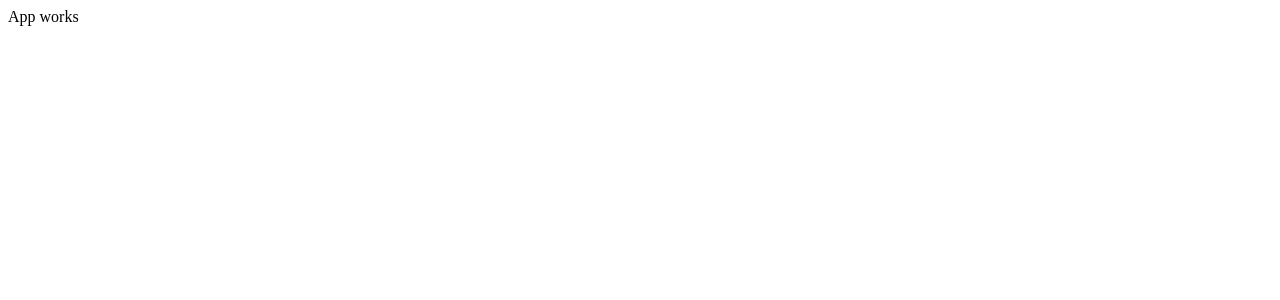
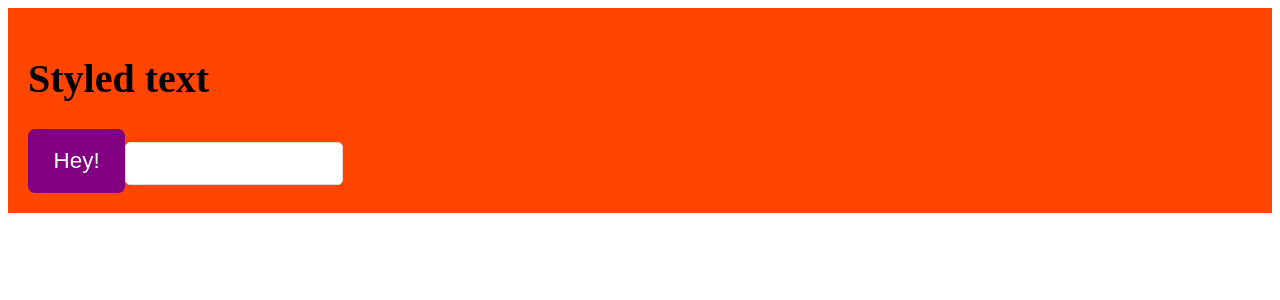
Before and after one commit to a-tem/udemy-react-hotel-app, a React (Vite) app: page / in a window 1280 px wide. Shown: the top 300 px of the page. Built offline with nearby package versions, Linux system fonts and the light colour scheme.

Commit message:
chore: StyledComponents intro

```diff
--- a/package.json
+++ b/package.json
@@ -11,7 +11,8 @@
   },
   "dependencies": {
     "react": "^18.2.0",
-    "react-dom": "^18.2.0"
+    "react-dom": "^18.2.0",
+    "styled-components": "^6.1.1"
   },
   "devDependencies": {
     "@types/react": "^18.2.15",
--- a/src/App.jsx
+++ b/src/App.jsx
@@ -1,4 +1,39 @@
+import styled from "styled-components";
+
+// NOTE: To have the code highlighting and autocompletion as "normal CSS", install the vscode-styled-components extension
+const H1 = styled.h1`
+  font-size: 40px;
+  font-weight: 600;
+`;
+
+const Button = styled.button`
+  font-size: 1.4rem;
+  padding: 1.2rem 1.6rem;
+  font-weight: 500;
+  border: none;
+  border-radius: 7px;
+  background-color: purple;
+  color: white;
+`;
+
+const Input = styled.input`
+  border: 1px solid #ddd;
+  border-radius: 5px;
+  padding: 0.8rem 1.2rem;
+`;
+
+const StyledApp = styled.div`
+  background-color: orangered;
+  padding: 20px;
+`;
+
 function App() {
-  return <div>App works</div>;
+  return (
+    <StyledApp>
+      <H1>Styled text</H1>
+      <Button>Hey!</Button>
+      <Input />
+    </StyledApp>
+  );
 }
 export default App;
```
Also changed, not shown: 1 other file (tests, documents, lock files or other folders).
